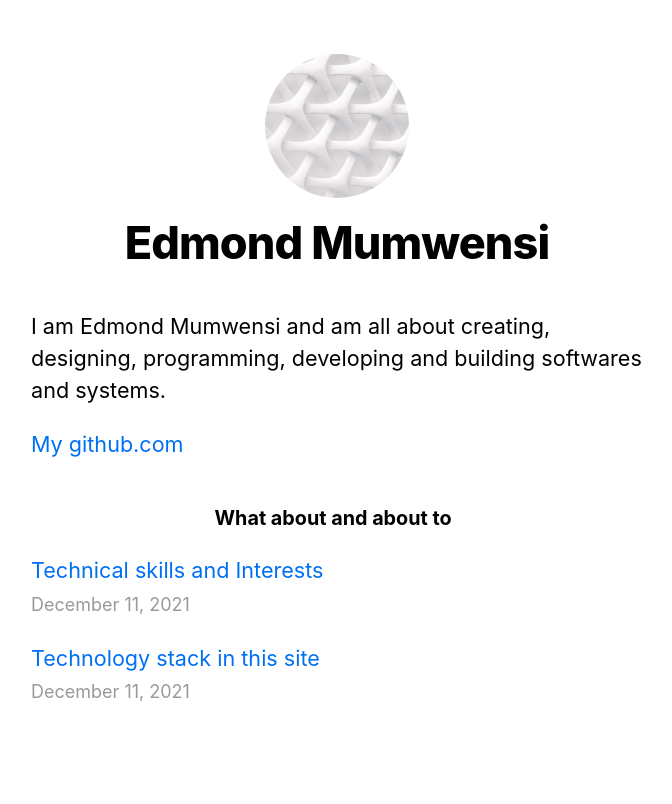
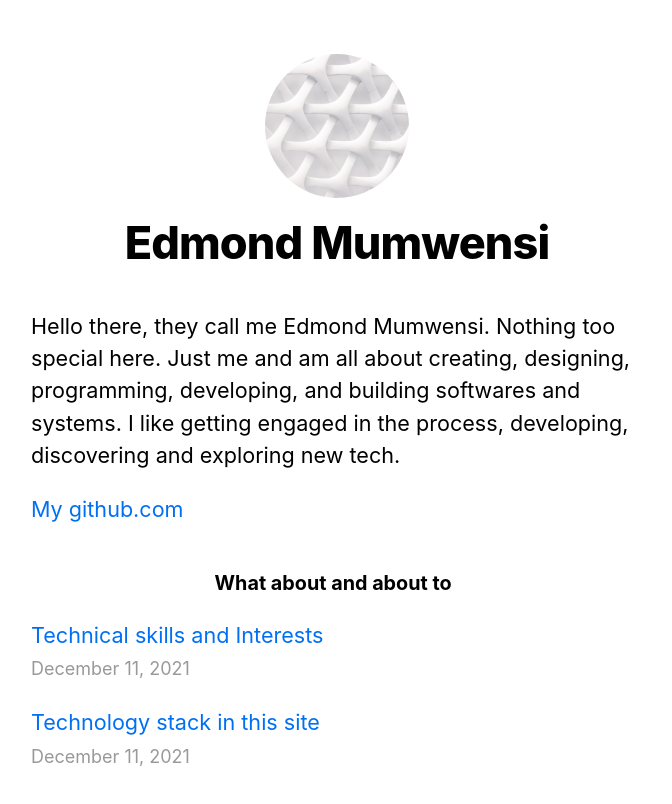
Before and after one commit to edmond-dev/nextjs-blog, a Next.js app: page / in a window 1280 px wide. Shown: the top 804 px of the page, without its empty margins (303-975 px from the left). Built offline with nearby package versions, Linux system fonts and the light colour scheme.

Commit message:
edited about infoo

```diff
--- a/pages/index.js
+++ b/pages/index.js
@@ -20,7 +20,9 @@ export default function Home({ allPostsData }) {
         <title>{siteTitle}</title>
       </Head>
       <section className={utilStyles.headingMd}>
-        <p>I am Edmond Mumwensi and am all about creating, designing, programming, developing and building softwares and systems.</p>
+        <p>Hello there, they call me Edmond Mumwensi. Nothing too special here. Just me and am all about creating, designing, programming, developing, and building softwares and systems.
+          I like getting engaged in the process, developing, discovering and exploring new tech.
+        </p>
         <p>
           <a href="https://github.com/edmond-dev">My github.com</a>
         </p>
```
